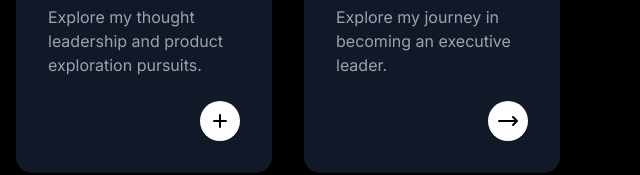
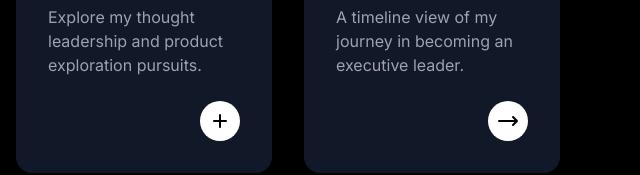
Before and after one commit to ItsAThneed/supergrover-ai-website, a plain HTML site: page index.html in a window 1280 px wide. Shown: the part 4754-4929 px from the top of the page, 640-1280 px from the left. Drawn offline with nearby package versions, Linux system fonts and the light colour scheme.

Commit message:
Update SuperGrover.ai content

```diff
--- a/index.html
+++ b/index.html
@@ -286,7 +286,7 @@
                     <div class="pb-16">
                         <svg class="w-8 h-8 mb-4 text-white" fill="none" stroke="currentColor" viewBox="0 0 24 24" xmlns="http://www.w3.org/2000/svg"><path stroke-linecap="round" stroke-linejoin="round" stroke-width="2" d="M13 7h8m0 0v8m0-8l-8 8-4-4-6 6"></path></svg>
                         <h3 class="text-2xl font-bold text-white mb-2">Career snapshot.</h3>
-                        <p class="text-gray-400">Explore my journey in becoming an executive leader.</p>
+                        <p class="text-gray-400">A timeline view of my journey in becoming an executive leader.</p>
                     </div>
                     <div class="absolute bottom-8 right-8 bg-white rounded-full p-2">
                         <svg class="w-6 h-6 text-black" fill="none" stroke="currentColor" viewBox="0 0 24 24" xmlns="http://www.w3.org/2000/svg"><path stroke-linecap="round" stroke-linejoin="round" stroke-width="2" d="M17 8l4 4m0 0l-4 4m4-4H3"></path></svg>
```
